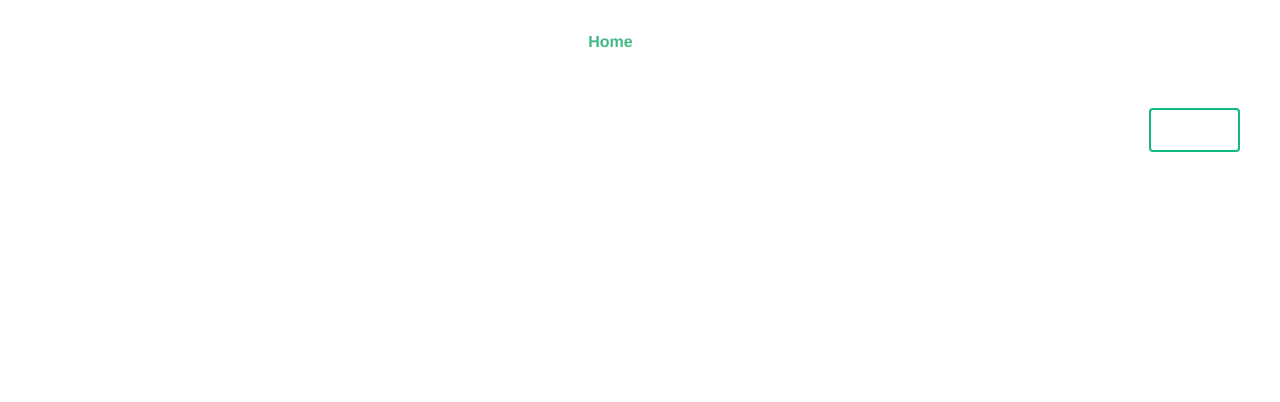
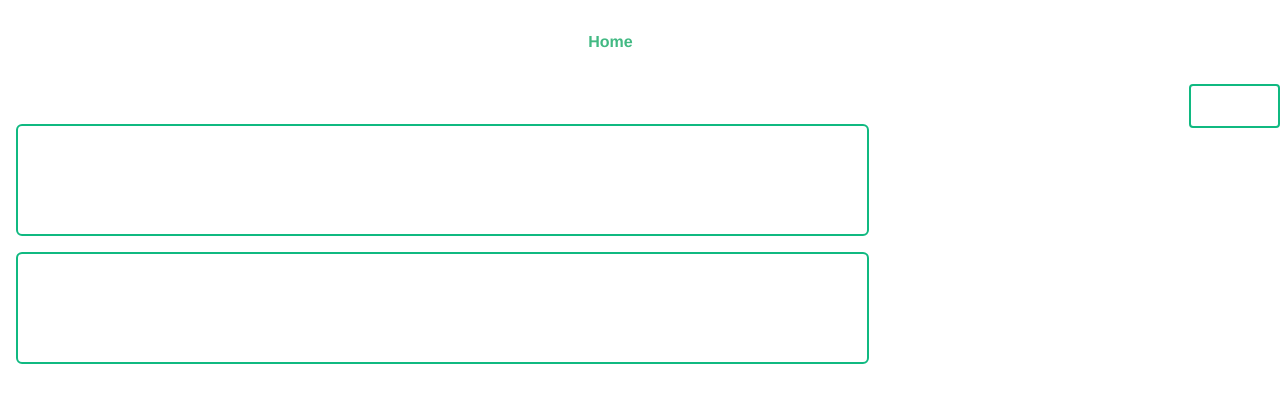
Before and after one commit to jaycammarano/vue-vuezela-desktop, a Vue app: page / in a window 1280 px wide. Shown: the top 402 px of the page. Built offline with nearby package versions, Linux system fonts and the light colour scheme.

Commit message:
view and delete tasks

```diff
--- a/src/background.ts
+++ b/src/background.ts
@@ -3,6 +3,7 @@
 import { app, protocol, BrowserWindow } from "electron";
 import { createProtocol } from "vue-cli-plugin-electron-builder/lib";
 import installExtension, { VUEJS3_DEVTOOLS } from "electron-devtools-installer";
+
 const isDevelopment = process.env.NODE_ENV !== "production";
 
 // Scheme must be registered before the app is ready
--- a/src/components/Button.vue
+++ b/src/components/Button.vue
@@ -1,21 +1,29 @@
 <template>
   <button
     @click="onClick()"
-    class="p-2 font-bold text-right border-2 border-green-500 rounded  hover:bg-green-500 hover:text-black"
+    class="
+      p-2
+      font-bold
+      text-right
+      border-2 border-green-500
+      rounded
+      hover:bg-green-500 hover:text-black
+    "
   >
     Add Task
   </button>
 </template>
 
 <script lang="ts">
+import { TTask } from "@/utils/types";
 export default {
-  name: 'AddTaskButton',
+  name: "AddTaskButton",
   props: {
     title: String,
   },
   methods: {
-    onClick() {
-      console.log('click');
+    onClick(): TTask {
+      return { id: 0, text: "hellotask", day: "june 3rd", reminder: true };
     },
   },
 };
--- a/src/components/Header.vue
+++ b/src/components/Header.vue
@@ -3,18 +3,18 @@
     <div class="m-auto text-center">
       <h1 class="font-bold">{{ msg }}</h1>
     </div>
-    <div class="absolute right-10">
+    <div class="absolute top-0 right-0">
       <AddTaskButton title="Add Task" />
     </div>
   </div>
 </template>
 
 <script lang="ts">
-import { defineComponent } from 'vue';
-import AddTaskButton from './Button.vue';
+import { defineComponent } from "vue";
+import AddTaskButton from "./Button.vue";
 
 export default defineComponent({
-  name: 'Header',
+  name: "Header",
   components: { AddTaskButton },
   props: {
     msg: String,
--- a/src/components/Task.vue
+++ b/src/components/Task.vue
@@ -1,18 +1,35 @@
 <template>
-  <div class="text-white">
-    <li>{{ taskContent }}</li>
+  <div
+    class="
+      p-4
+      m-auto
+      my-2
+      text-left text-white
+      border-2 border-green-500
+      rounded-md
+    "
+  >
+    <h3 class="text-lg font-bold">
+      {{ taskContent.id }} - {{ taskContent.text }}
+    </h3>
+    <p>Due: {{ taskContent.day }}</p>
+    <i @click="onDelete(taskContent.id)">DeleteIcon</i>
   </div>
 </template>
 
 <script lang="ts">
-import { defineComponent } from 'vue';
+import { defineComponent } from "vue";
 
 export default defineComponent({
-  name: 'Task',
+  name: "Task",
   props: {
-    taskContent: String,
+    taskContent: Object,
   },
+  methods: {
+    onDelete(id: number) {
+      this.$emit("delete-task", id);
+    },
+  },
+  emits: ["delete-task"],
 });
 </script>
-
-<style scoped></style>
--- a/src/components/TaskListContainer.vue
+++ b/src/components/TaskListContainer.vue
@@ -1,18 +1,18 @@
 <template>
-  <div class="">
+  <div :key="task.id" v-for="task in tasks" class="w-2/3 m-4">
     <ol>
-      <li><Task taskContent="It's Working" /></li>
+      <Task @delete-task="$emit('delete-task', task.id)" :taskContent="task" />
     </ol>
   </div>
 </template>
 
 <script lang="ts">
-import { defineComponent } from 'vue';
-import Task from './Task.vue';
-
+import { defineComponent } from "vue";
+import Task from "./Task.vue";
 export default defineComponent({
-  name: 'TaskListContainer',
+  name: "TaskListContainer",
   components: { Task },
+  props: { tasks: Array },
 });
 </script>
 
--- a/src/utils/addTask.ts
+++ b/src/utils/addTask.ts
@@ -1,14 +1,13 @@
 import { TTask } from "./types";
-export const defineTask = (): TTask => {
+
+export const defineTask = (): TTask =>
   // returns the task object sent from the button
-  return {
+  ({
     id: 0,
     text: "string",
     day: "string",
     reminder: true,
-  };
-};
-export const addTask = (): boolean => {
+  });
+export const addTask = (): boolean =>
   // boolean that toggles defineTask
-  return true;
-};
+  true;
--- a/src/views/Home.vue
+++ b/src/views/Home.vue
@@ -1,28 +1,36 @@
 <template>
-  <div class="home">
-    <Header msg="Welcome to VueVuezela Task App" />
-    <TaskListContainer />
-  </div>
+  <Header msg="Welcome to VueVuezela Task App" />
+  <TaskListContainer @delete-task="deleteTask" :tasks="tasks" />
 </template>
 
 <script lang="ts">
-import { defineComponent } from 'vue';
-import Header from '@/components/Header.vue'; // @ is an alias to /src
-import TaskListContainer from '../components/TaskListContainer.vue';
-
+import { defineComponent } from "vue";
+import Header from "@/components/Header.vue"; // @ is an alias to /src
+import TaskListContainer from "../components/TaskListContainer.vue";
+import { TTask } from "../utils/types";
 export default defineComponent({
-  name: 'Home',
+  name: "Home",
   components: {
     Header,
     TaskListContainer,
   },
+  methods: {
+    deleteTask(id: number) {
+      if (confirm("Are You Sure?")) {
+        this.tasks = this.tasks.filter((task) => task.id !== id);
+      }
+    },
+  },
   data() {
     return {
-      tasks: [{ id: 0, text: 'decoratiors', day: 'day', reminder: true }],
+      tasks: [] as TTask[],
     };
   },
   created() {
-    this.tasks = [{ id: 1, text: 'decotrs', day: 'today', reminder: true }];
+    this.tasks = [
+      { id: 1, text: "decotrs", day: "today", reminder: true },
+      { id: 2, text: "decoratiors", day: "day", reminder: true },
+    ];
   },
 });
 </script>
```
Also changed, not shown: package.json (+8 -3 lines), tsconfig.json (+5 -22 lines), .eslintrc.js, 2 other files (tests, documents, lock files or other folders).
